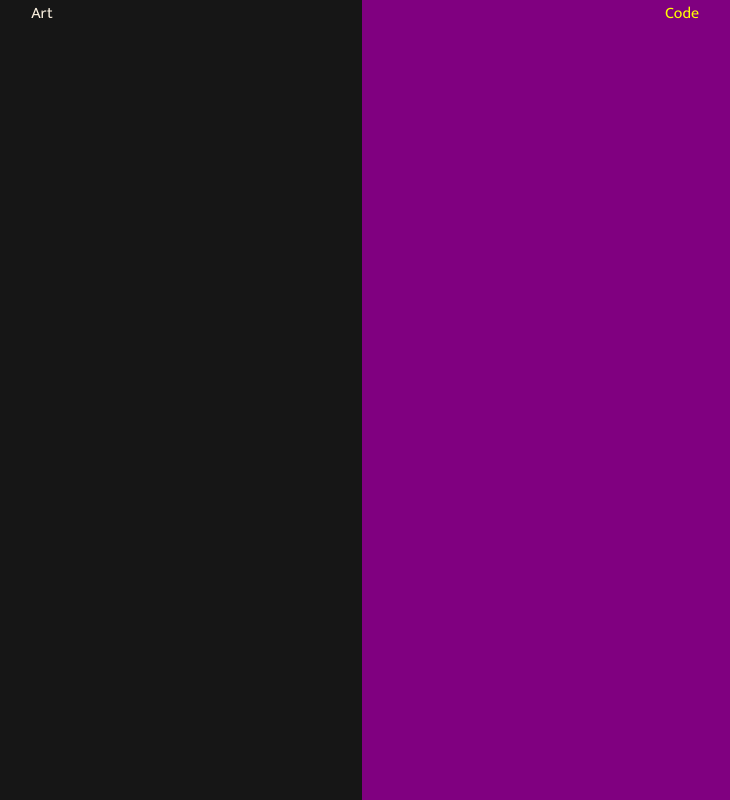
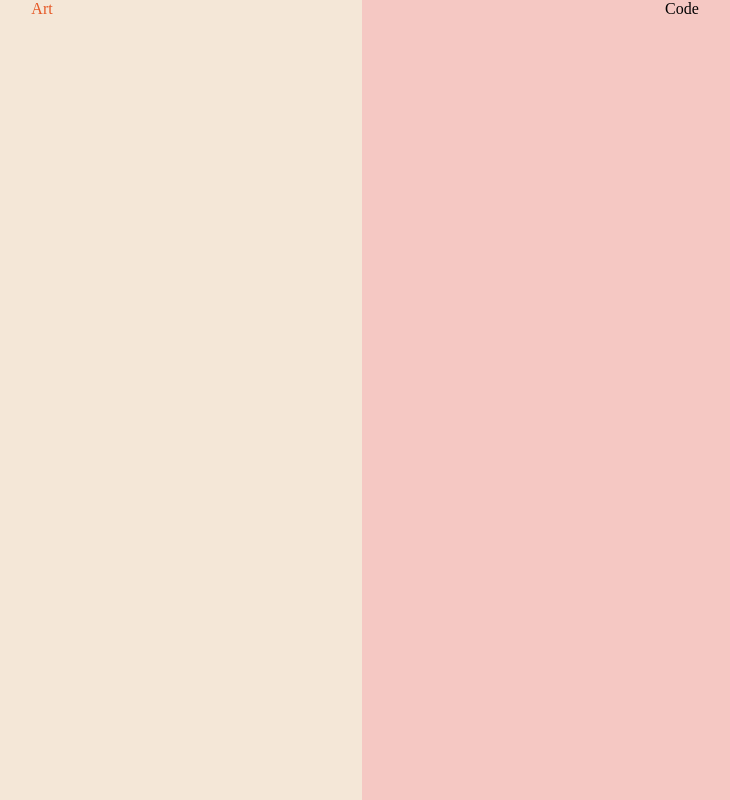
Before and after one commit to rae-ralston/rrcom, a React (Create React App) app: page / in a window 1280 px wide. Shown: the whole page, without its empty margins (278-1008 px from the left). Built offline with nearby package versions, Linux system fonts and the light colour scheme.

Commit message:
feat: add first font

```diff
--- a/public/index.html
+++ b/public/index.html
@@ -31,6 +31,13 @@
       rel="stylesheet"
     />
     <title>Rae Ralston, Software Engineer</title>
+    <link
+      rel="preload"
+      href="CloakRegular.woff2"
+      as="font"
+      type="font/woff2"
+      crossorigin
+    />
   </head>
   <body>
     <noscript>You need to enable JavaScript to run this app.</noscript>
--- a/src/App.js
+++ b/src/App.js
@@ -1,5 +1,12 @@
-import Landing from "./components/landing";
+import ArtCard from "./components/card-art";
+import CodeCard from "./components/card-code";
+import Container from "./components/styles/landing";
 
-const App = () => <Landing />;
+const App = () => (
+  <Container className="cloak">
+    <ArtCard />
+    <CodeCard />
+  </Container>
+);
 
 export default App;
--- /dev/null
+++ b/src/components/card-art.js
@@ -0,0 +1,6 @@
+import CardContainer from "./styles/landing.card";
+import { types } from "./constants";
+
+const ArtCard = () => <CardContainer type={types.art}>Art</CardContainer>;
+
+export default ArtCard;
--- /dev/null
+++ b/src/components/card-code.js
@@ -0,0 +1,6 @@
+import CardContainer from "./styles/landing.card";
+import { types } from "./constants";
+
+const CodeCard = () => <CardContainer type={types.code}>Code</CardContainer>;
+
+export default CodeCard;
--- a/src/components/constants.js
+++ b/src/components/constants.js
@@ -1,4 +1,4 @@
-export const types = { default: "art", art: "art", code: "code" };
+export const types = { art: "art", code: "code" };
 
 export const mailTo =
   "mailto:rachelralston@pm.me?subject=🤘 Hey! Let's Work Together";
--- a/src/components/landing.js
+++ /dev/null
@@ -1,12 +0,0 @@
-import Container from "./styles/landing";
-import CardContainer from "./styles/landing.card";
-import { types } from "./constants";
-
-const Landing = () => (
-  <Container>
-    <CardContainer type={types.art}>Art</CardContainer>
-    <CardContainer type={types.code}>Code</CardContainer>
-  </Container>
-);
-
-export default Landing;
--- a/src/components/styles/landing.card.js
+++ b/src/components/styles/landing.card.js
@@ -1,8 +1,8 @@
 import styled from "@emotion/styled";
-import { getBlack, getWhite } from "./utils";
+import { getHeadline, getBackground } from "./utils";
 
 export default styled.div`
   padding: 0 40px;
-  background-color: ${getBlack};
-  color: ${getWhite};
+  background-color: ${getBackground};
+  color: ${getHeadline};
 `;
--- a/src/components/styles/landing.js
+++ b/src/components/styles/landing.js
@@ -4,4 +4,8 @@ export default styled.article`
   display: grid;
   grid-template-columns: 1fr 1fr;
   height: 100vh;
+
+  font-family: "Cloak";
+  font-weight: normal;
+  font-style: normal;
 `;
--- a/src/components/styles/utils.js
+++ b/src/components/styles/utils.js
@@ -1,32 +1,23 @@
-import { pathOr } from "ramda";
-
-export const fontFamily = `"Courier Prime", "Courier New", monospace;`;
+import { path } from "ramda";
 
 export const colors = {
-  brightBlue: "#3b81e1",
-  white: "#fff",
-  black: "#000",
-  lightGray: "#aaa",
-  default: {
-    white: "grey",
-    black: "salmon",
-  },
   art: {
-    white: "#F9EFDE",
-    black: "#161616",
-    accent: "",
+    background: "#F4E7D7",
+    mainText: "#1D1D1B",
+    mainTextFont: "",
+    headLineText: "#E55825",
     headlineFont: ``,
   },
   code: {
-    white: "yellow",
-    black: "purple",
-    accent: "",
+    background: "#F5C8C3",
+    mainText: "#020202",
+    mainTextFont: "",
+    headLineText: "#020202",
     headlineFont: ``,
   },
 };
 
-export const getColor = (type, color) =>
-  pathOr(colors.default[color], [type, color], colors);
+export const getColor = (type, color) => path([type, color], colors);
 
-export const getBlack = (props) => getColor(props.type, "black");
-export const getWhite = (props) => getColor(props.type, "white");
+export const getBackground = (props) => getColor(props.type, "background");
+export const getHeadline = (props) => getColor(props.type, "headLineText");
```
Also changed, not shown: public/CloakRegular.woff2 (added).
